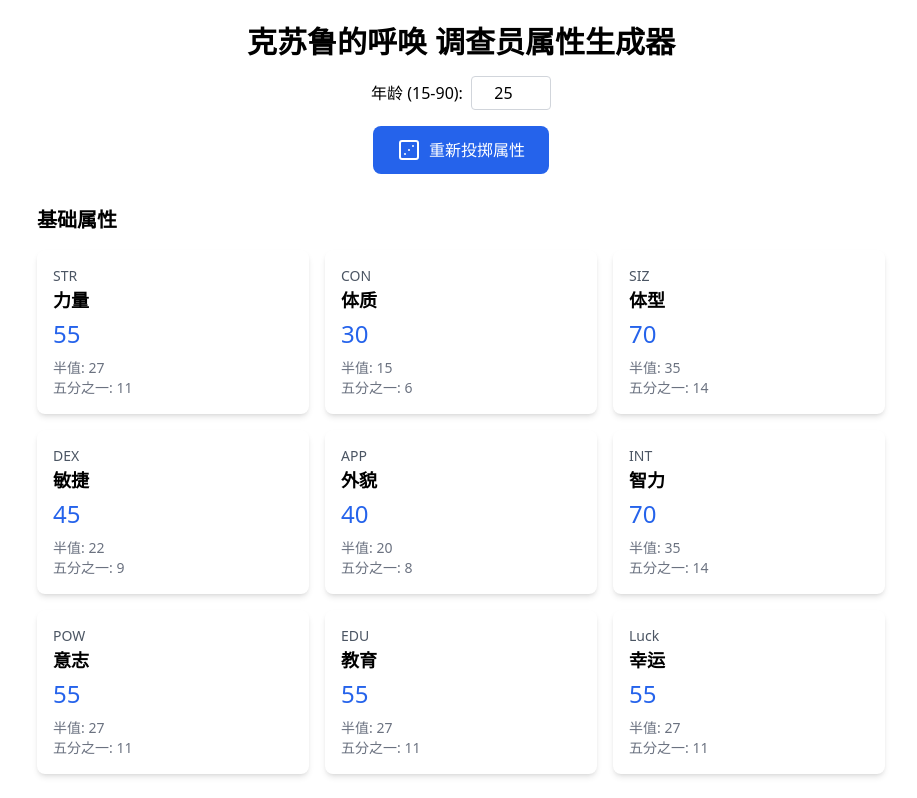
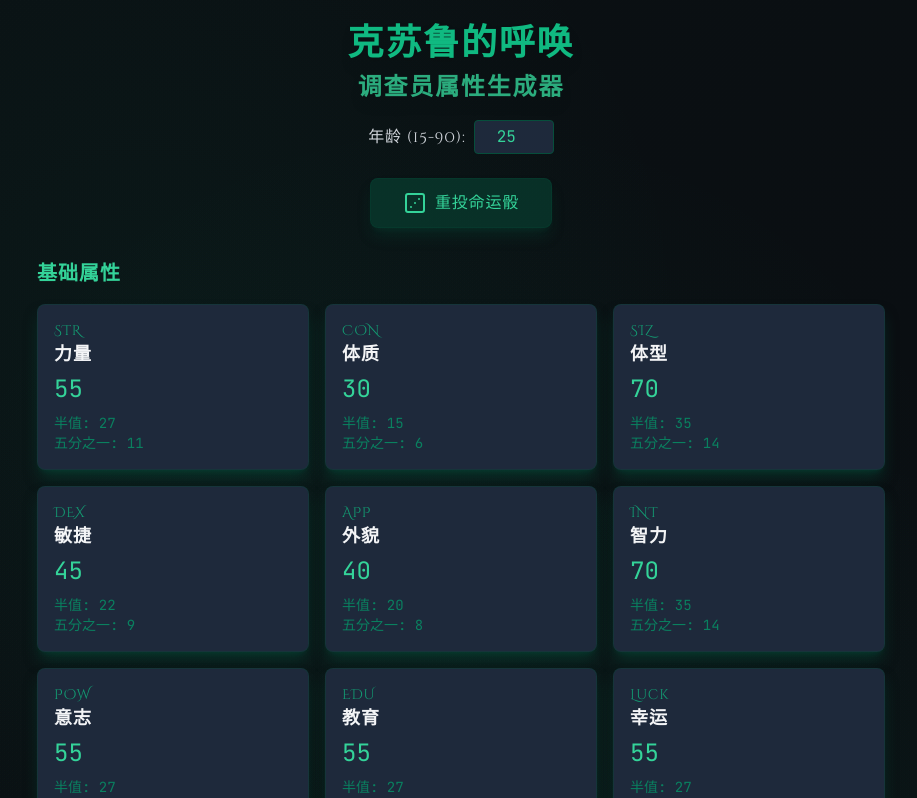
Before and after one commit to KevinKevinL/AI-Driven-TRPG, a Next.js app: page /coc in a window 1280 px wide. Shown: the top 798 px of the page, without its empty margins (179-1096 px from the left). Built offline with nearby package versions, Linux system fonts and the light colour scheme.

Commit message:
improved css

```diff
--- a/components/coc/AttributeBox.jsx
+++ b/components/coc/AttributeBox.jsx
@@ -1,13 +1,19 @@
-import React from 'react';
+const AttributeBox = ({ label, value, englishLabel, showDerived = true }) => {
+    const derived = calculateDerivedValues(value);
 
-const AttributeBox = ({ label, value, englishLabel }) => {
     return (
-        <div className="bg-white p-4 rounded-lg shadow-md hover:shadow-lg transition-shadow">
-            <div className="text-sm text-gray-600">{englishLabel}</div>
-            <div className="text-lg font-bold">{label}</div>
-            <div className="text-2xl text-blue-600 mt-1">{value}</div>
+        <div className="bg-slate-800 p-4 rounded-lg shadow-emerald-900/50 shadow-lg
+                        hover:shadow-emerald-700/50 hover:shadow-xl transition-shadow
+                        border border-emerald-900/30 backdrop-blur-sm">
+            <div className="text-emerald-500/80 text-sm font-lovecraft">{englishLabel}</div>
+            <div className="text-gray-100 text-lg font-bold font-lovecraft">{label}</div>
+            <div className="text-2xl text-emerald-400 mt-1 font-numbers">{derived.full}</div>
+            {showDerived && typeof value === 'number' && value > 0 && (
+                <div className="text-sm text-emerald-600/80 mt-2 font-numbers">
+                    <div>半值: {derived.half}</div>
+                    <div>五分之一: {derived.fifth}</div>
+                </div>
+            )}
         </div>
     );
 };
-
-export default AttributeBox;
--- a/pages/coc/index.js
+++ b/pages/coc/index.js
@@ -42,7 +42,7 @@ const DiceAnimation = ({ isRolling }) => {
                 transition: isRolling ? 'none' : 'transform 0.3s ease-out'
             }}
         >
-            <Dice3 className="w-6 h-6" />  {/* 使用 Dice3 替代 Dice */}
+            <Dice3 className="w-6 h-6 text-emerald-400" />
         </div>
     );
 };
@@ -240,12 +240,14 @@ const AttributeBox = ({ label, value, englishLabel, showDerived = true }) => {
     const derived = calculateDerivedValues(value);
 
     return (
-        <div className="bg-white p-4 rounded-lg shadow-md hover:shadow-lg transition-shadow">
-            <div className="text-sm text-gray-600">{englishLabel}</div>
-            <div className="text-lg font-bold">{label}</div>
-            <div className="text-2xl text-blue-600 mt-1">{derived.full}</div>
+        <div className="bg-slate-800 p-4 rounded-lg shadow-emerald-900/50 shadow-lg
+                        hover:shadow-emerald-700/50 hover:shadow-xl transition-shadow
+                        border border-emerald-900/30 backdrop-blur-sm">
+            <div className="text-emerald-500/80 text-sm font-lovecraft">{englishLabel}</div>
+            <div className="text-gray-100 text-lg font-bold font-lovecraft">{label}</div>
+            <div className="text-2xl text-emerald-400 mt-1 font-numbers">{derived.full}</div>
             {showDerived && typeof value === 'number' && value > 0 && (
-                <div className="text-sm text-gray-500 mt-2">
+                <div className="text-sm text-emerald-600/80 mt-2 font-numbers">
                     <div>半值: {derived.half}</div>
                     <div>五分之一: {derived.fifth}</div>
                 </div>
@@ -337,16 +339,44 @@ const COCCharacterCreator = () => {
 
     return (
         <>
-            <Head>
-                <title>COC 调查员属性生成器</title>
-                <meta name="description" content="克苏鲁的呼唤 调查员属性生成器" />
-            </Head>
+<Head>
+    <title>COC 调查员属性生成器</title>
+    <meta name="description" content="克苏鲁的呼唤 调查员属性生成器" />
+    <style>{`
+        body {
+            background-color: #0a0d11;
+            background-image:
+                radial-gradient(circle at 50% 50%, rgba(16, 185, 129, 0.05) 0%, transparent 60%),
+                radial-gradient(circle at 25% 25%, rgba(16, 185, 129, 0.05) 0%, transparent 40%),
+                radial-gradient(circle at 75% 75%, rgba(16, 185, 129, 0.05) 0%, transparent 40%),
+                linear-gradient(to bottom right, rgba(16, 185, 129, 0.02), transparent);
+            min-height: 100vh;
+        }
+        .font-lovecraft {
+            font-family: 'Cinzel Decorative', 'Times New Roman', serif;
+            letter-spacing: 0.05em;
+        }
+        .font-numbers {
+            font-family: 'JetBrains Mono', 'Courier New', monospace;
+        }
+    `}</style>
+    <link href="https://fonts.googleapis.com/css2?family=Cinzel+Decorative:wght@400;700&display=swap"
+          rel="stylesheet" />
+    <link href="https://fonts.googleapis.com/css2?family=JetBrains+Mono:wght@400;600&display=swap"
+          rel="stylesheet" />
+</Head>
 
             <div className="max-w-4xl mx-auto p-6">
                 <div className="mb-8 text-center">
-                    <h1 className="text-3xl font-bold mb-4">克苏鲁的呼唤 调查员属性生成器</h1>
-                    <div className="mb-4 relative">
-                        <label className="mr-2">年龄 (15-90):</label>
+                    <h1 className="text-4xl font-bold mb-4 text-emerald-500 font-lovecraft
+                                 tracking-wider drop-shadow-lg">
+                        克苏鲁的呼唤
+                        <span className="block text-2xl mt-2 text-emerald-400/80">
+                            调查员属性生成器
+                        </span>
+                    </h1>
+                    <div className="mb-6 relative">
+                        <label className="mr-2 text-gray-300 font-lovecraft">年龄 (15-90):</label>
                         <input
                             type="number"
                             min="15"
@@ -354,11 +384,14 @@ const COCCharacterCreator = () => {
                             value={age}
                             onChange={handleAgeChange}
                             onBlur={handleAgeBlur}
-                            className={`border rounded px-2 py-1 w-20 text-center
-                                     ${showAgeError ? 'border-red-500' : 'border-gray-300'}`}
+                            className={`bg-slate-800 text-emerald-400 border
+                                      rounded px-2 py-1 w-20 text-center font-numbers
+                                      ${showAgeError ? 'border-red-500' : 'border-emerald-900'}
+                                      focus:outline-none focus:border-emerald-500
+                                      transition-colors`}
                         />
                         {showAgeError && (
-                            <div className="absolute w-full text-red-500 text-sm mt-1">
+                            <div className="absolute w-full text-red-500 text-sm mt-1 font-lovecraft">
                                 年龄必须在15-90岁之间
                             </div>
                         )}
@@ -366,19 +399,22 @@ const COCCharacterCreator = () => {
                     <button
                         onClick={handleReroll}
                         disabled={isRolling}
-                        className="bg-blue-600 text-white px-6 py-3 rounded-lg
-                                 hover:bg-blue-700 transition-colors
+                        className="bg-emerald-900/50 text-emerald-400 px-8 py-3 rounded-lg
+                                 hover:bg-emerald-800/50 transition-colors
                                  flex items-center justify-center gap-2 mx-auto
-                                 disabled:bg-blue-400 min-w-[160px]"
+                                 disabled:bg-slate-800/50 disabled:text-emerald-700
+                                 min-w-[160px] border border-emerald-900/30
+                                 shadow-lg shadow-emerald-900/30
+                                 font-lovecraft tracking-wide"
                     >
                         <DiceAnimation isRolling={isRolling} />
-                        {isRolling ? "投掷中..." : "重新投掷属性"}
+                        {isRolling ? "正在探索未知..." : "重投命运骰"}
                     </button>
                 </div>
 
                 <div className={`transition-opacity duration-300 ${isRolling ? 'opacity-50' : 'opacity-100'}`}>
                     <div className="mb-8">
-                        <h2 className="text-xl font-semibold mb-4">基础属性</h2>
+                        <h2 className="text-xl font-semibold mb-4 text-emerald-400 font-lovecraft">基础属性</h2>
                         <div className="grid grid-cols-2 md:grid-cols-3 gap-4">
                             {attributeMapping.map(attr => (
                                 <AttributeBox
@@ -392,7 +428,7 @@ const COCCharacterCreator = () => {
                     </div>
 
                     <div>
-                        <h2 className="text-xl font-semibold mb-4">派生属性</h2>
+                        <h2 className="text-xl font-semibold mb-4 text-emerald-400 font-lovecraft">派生属性</h2>
                         <div className="grid grid-cols-2 md:grid-cols-3 gap-4">
                             {derivedAttributes.map(attr => (
                                 <AttributeBox
```
